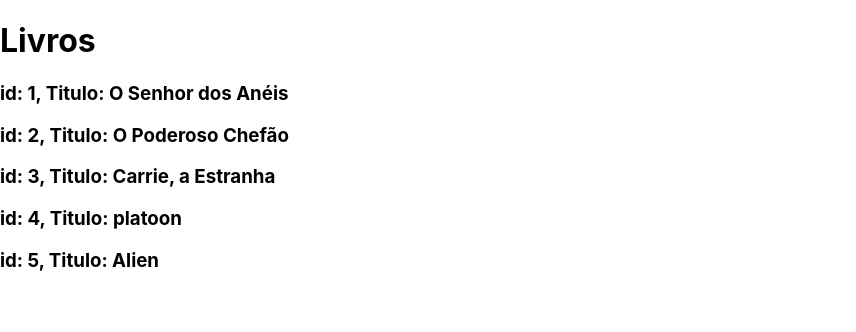
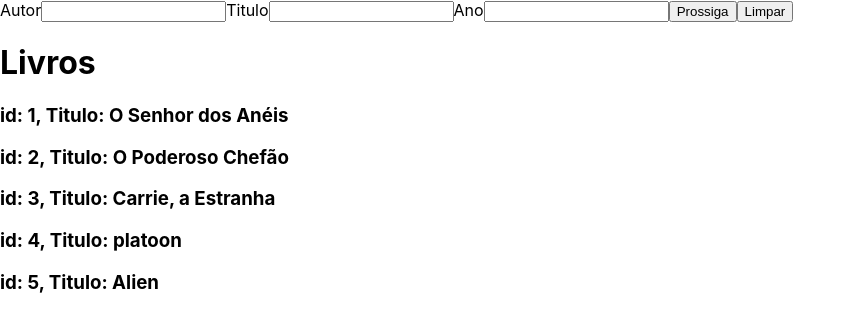
Before and after one commit to RogerioBrasileiro/react-init, a React (Create React App) app: page / in a window 1280 px wide. Shown: the top 332 px of the page, without its empty margins (0-856 px from the left). Built offline with nearby package versions, Linux system fonts and the light colour scheme.

Commit message:
criando formularios
formbook

```diff
--- a/src/App.js
+++ b/src/App.js
@@ -1,4 +1,5 @@
 import { Book } from "./components/Book";
+import FormBook from "./Pages/FormBook";
 
 
 
@@ -14,14 +15,13 @@ let livros = [
 ]
   return (
     <div>
+      <FormBook />
+
       <h1>Livros</h1>
 
       <div>
        {livros.map(i => <Book key={i.id} id={i.id} title={i.title} />)}
-        {/* <Book title="O Senhor dos Anéis" />
-        <Book title="O Poderoso Chefão" />
-        <Book title="Carrie, a Estranha" />
-         */}
+
       </div>
     </div>
   );
--- /dev/null
+++ b/src/Pages/FormBook.jsx
@@ -0,0 +1,39 @@
+import React, { useRef } from "react";
+
+export default function FormBook() {
+
+    let refAutor = useRef();
+    let refForm = useRef();
+
+    const submit = e => {
+        console.log('form', e.target)
+        e.preventDefault()
+
+        const form = e.target;
+
+        const data = new FormData(form)
+        const json = Object.fromEntries(data.entries())
+        console.log(json)
+        console.log('autor' + refAutor.current.value)
+    }
+
+    return (
+        <div>
+            <form ref={refForm} onSubmit={submit}>
+
+                <label>Autor</label>
+                <input ref={refAutor} type="text" name="autor" id="autor" />
+
+                <label>Titulo</label>
+                <input type="text" name="titulo" id="titulo" />
+
+                <label>Ano</label>
+                <input type="text" name="ano" id="ano" />
+
+                <button type="submit">Prossiga</button>
+                <button type="reset">Limpar</button>
+            </form>
+        </div>
+
+    )
+}
```
